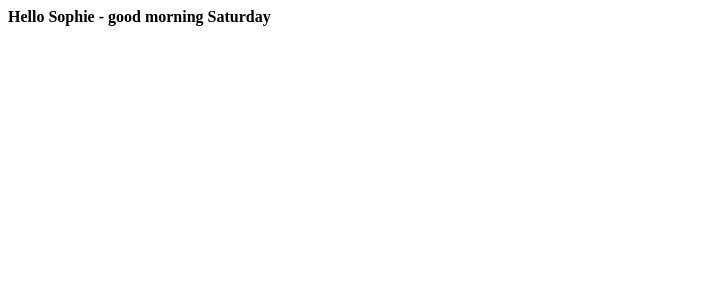
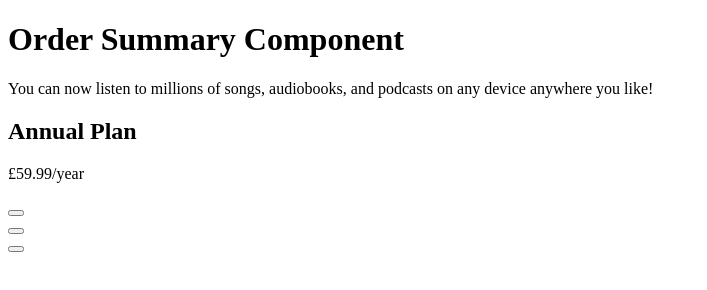
Before and after one commit to woodso304/fem-order-summary-component, a plain HTML site: page index.html in a window 1280 px wide. Shown: the whole page, without its empty margins (0-707 px from the left). Drawn offline with Linux system fonts and the light colour scheme.

Commit message:
updated with text for component

```diff
--- a/index.html
+++ b/index.html
@@ -7,7 +7,22 @@
 </head>
 
 <body>
-  <b>Hello Sophie - good morning Saturday</b>
+  <div class="modal">
+    <div class="heading">
+      <h1>Order Summary Component</h1>
+      <p>You can now listen to millions of songs, audiobooks, and podcasts on any device anywhere you like!</p>
+    </div>
+    <div class="plan">
+      <h2>Annual Plan</h2>
+      <p>£59.99/year</p>
+      <button type="button" name="change"></button>
+    </div>
+    <div class=" payment">
+      <button type="button" name="payment-btn"></button </div>
+      <div class=" cancel">
+        <button type="button" name="cancel-btn"></button>
+      </div>
+    </div>
 </body>
 
 </html>
```
